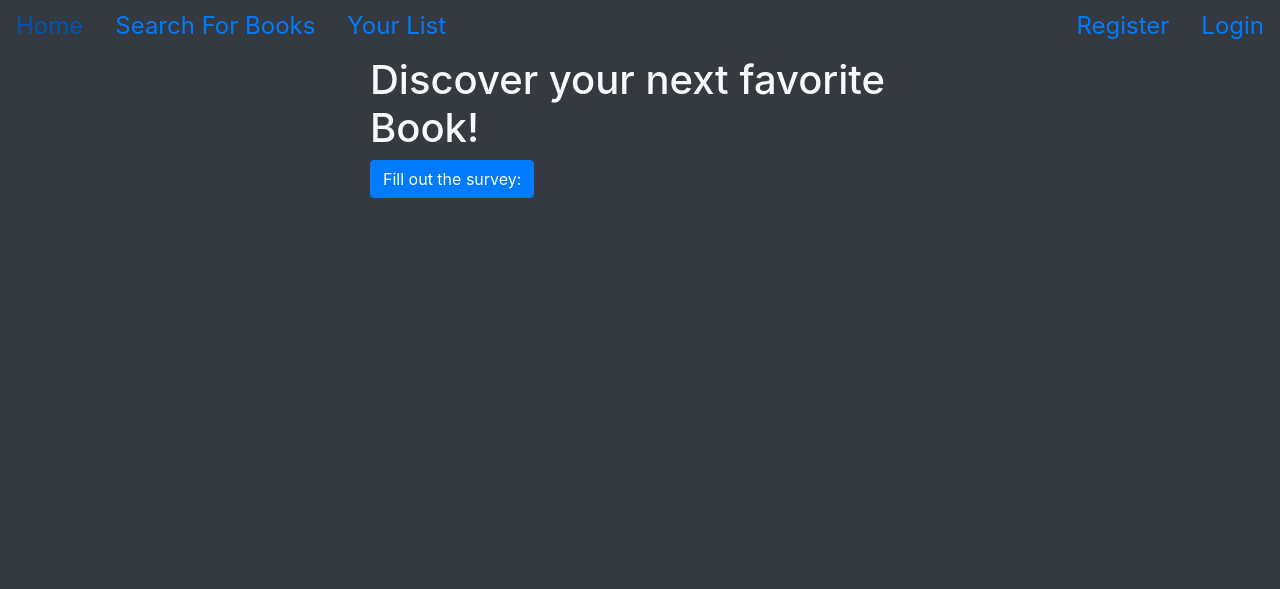
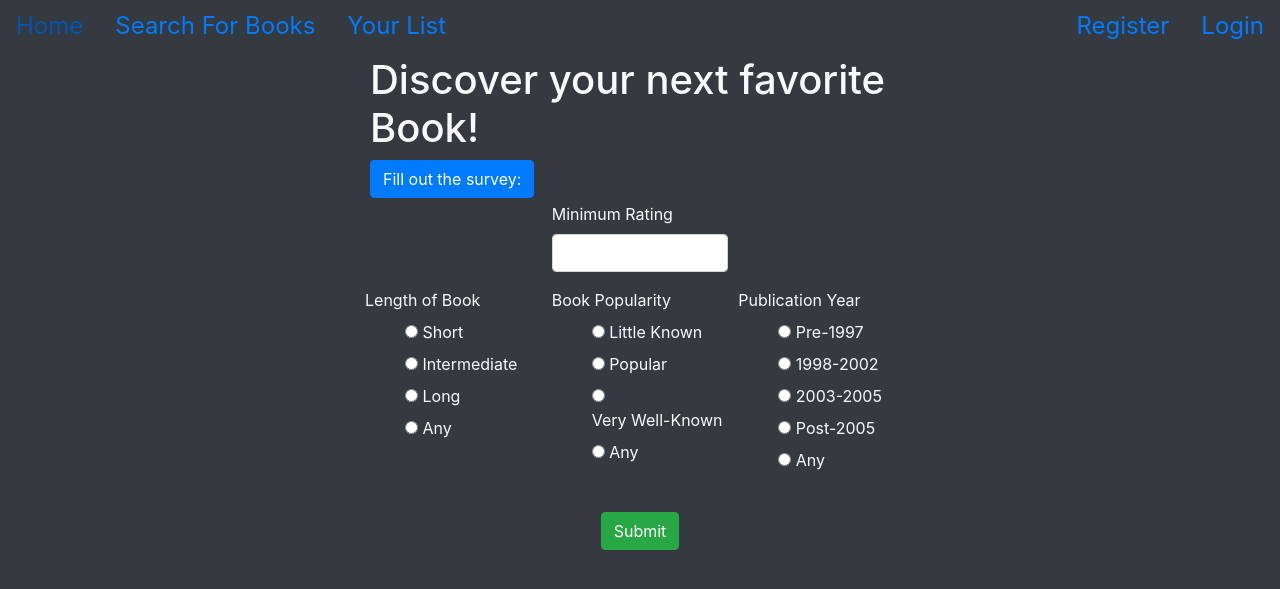
Before and after one commit to fzramos/book_recommender, a Flask app: page / in a window 1280 px wide. Shown: the top 589 px of the page. Run offline with Flask 2, Linux system fonts and the light colour scheme; some libraries are stand-ins or nearby versions.

Commit message:
Form and book recommendation route complete! -FR

```diff
--- a/book_recs_app/forms.py
+++ b/book_recs_app/forms.py
@@ -20,15 +20,15 @@ class PreferenceForm(FlaskForm):
     # max_rating = DecimalField('Maximum Rating', validators = [DataRequired()])
     book_length = RadioField(
         'Length of Book',
-        choices = ['Short(0-200 pages)', 'Intermediate(200-2000 pages)', 'Long(2000+)', 'Any'],
+        choices = ['Short', 'Intermediate', 'Long', 'Any'],
         validators = [DataRequired()]
     )
     popularity = RadioField(
         'Book Popularity',
-        choices = ['Little Known', 'Popular', 'Very Well-Known'],
+        choices = ['Little Known', 'Popular', 'Very Well-Known', 'Any'],
         validators = [DataRequired()]
     )
     pub_year = RadioField('Publication Year',
-        choices = ['Pre-1997', '1998-2002', '2003-2005', 'Post-2006'])
+        choices = ['Pre-1997', '1998-2002', '2003-2005', 'Post-2005', 'Any'])
     # pub_year = IntegerField('Publication Year', validators = [DataRequired()])
     submit = SubmitField()
--- a/book_recs_app/models.py
+++ b/book_recs_app/models.py
@@ -1,5 +1,4 @@
 from book_recs_app import app, db, login_manager
-
 
 from werkzeug.security import generate_password_hash, check_password_hash
 
--- a/book_recs_app/routes.py
+++ b/book_recs_app/routes.py
@@ -2,11 +2,31 @@ from book_recs_app import app, db
 from flask import render_template, request, redirect, url_for
 from flask_login import login_required, login_user, current_user, logout_user
 from book_recs_app.forms import UserForm, LoginForm, PreferenceForm
-from book_recs_app.models import User, FavBook, check_password_hash
+from book_recs_app.models import User, FavBook, BookDetails, check_password_hash
+
+# Globals
+size_dict = {
+    'Short': [0, 224],
+    'Intermediate': [225, 375],
+    'Long': [375, 3342],
+    'Any': [0, 3342]
+}
+pop_dict = {
+    'Little Known': [0, 200],
+    'Popular': [200, 2000],
+    'Very Well-Known': [2000, 2418736],
+    'Any': [0, 2418736]
+}
+year_dict = {
+    'Pre-1997': ['1-1-1919', '12-3-1997'],
+    '1998-2002': ['12-3-1997', '12-31-2002'],
+    '2003-2005': ['12-31-2002', '12-28-2004'],
+    'Post-2005': ['12-28-2004', '12-28-2020'],
+    'Any': ['1-1-1919', '12-28-2020']
+}
 
 @app.route('/', methods = ['GET', 'POST'])
 def home():
-
     form = PreferenceForm()
     if request.method == 'POST' and form.validate():
         min_rating = form.min_rating.data
@@ -15,6 +35,26 @@ def home():
         popularity = form.popularity.data
         pub_year = form.pub_year.data
 
+        if min_rating > 4.50:
+            min_rating = 4.50
+
+        page_range = size_dict[book_length]
+        pop_range = pop_dict[popularity]
+        year_range = year_dict[pub_year]
+
+        matching_books = db.session.query(
+            BookDetails.isbn13
+            ).filter(BookDetails.num_pages > page_range[0]
+            ).filter(BookDetails.num_pages < page_range[1]
+            ).filter(BookDetails.ratings_count > pop_range[0]
+            ).filter(BookDetails.ratings_count < pop_range[1]
+            ).filter(BookDetails.average_rating > min_rating
+            ).filter(BookDetails.publication_date > year_range[0]
+            ).filter(BookDetails.publication_date < year_range[1]
+            ).limit(200).all()
+
+        # return redirect(url_for('recommend'), matching_books)
+        return render_template('results.html', isbns = matching_books)
 
     return render_template('home.html', form = form)
 
@@ -47,7 +87,7 @@ def login():
         password = form.password.data
         logged_user = User.query.filter(User.username == username).first()
         if logged_user and check_password_hash(logged_user.password, password):
-            user(logged_user)
+            login_user(logged_user)
             # todo remove modal or make modal say 'Logged In'
             return redirect(url_for('home'))
         else:
@@ -69,3 +109,7 @@ def logout():
 @app.route('/list')
 def user_list():
     return render_template('user_list.html')
+
+# @app.route('/recommendation')
+# def recommend(isbns):
+#     return render_template('results.html', isbns = isbns)
--- a/book_recs_app/static/css/main.css
+++ b/book_recs_app/static/css/main.css
@@ -5,3 +5,7 @@ nav {
 #ex1Slider .slider-selection {
 	background: #BABABA;
 }
+
+ul {
+    list-style-type: none;
+}
--- a/book_recs_app/static/js/main.js
+++ b/book_recs_app/static/js/main.js
@@ -1,15 +1,15 @@
 // globals
 
 // <div id="slider"></div>
-var slider = document.getElementById('slider');
-noUiSlider.create(slider, {
-    start: [20, 80],
-    connect: true,
-    range: {
-        'min': 0,
-        'max': 100
-    }
-});
+// var slider = document.getElementById('slider');
+// noUiSlider.create(slider, {
+//     start: [20, 80],
+//     connect: true,
+//     range: {
+//         'min': 0,
+//         'max': 100
+//     }
+// });
 
 function toggleSurvey() {
     const survey = document.getElementById('survey');
@@ -20,7 +20,9 @@ function toggleSurvey() {
 
 // Search page functions
 const bookInfoHelper = async () => {
+
     let search_text = document.getElementById('search-input').value;
+
     // reseting book card grid for new results
     const book_cards = document.querySelectorAll('.book-card');
     book_cards.forEach(card => {
@@ -44,9 +46,9 @@ const bookInfoHelper = async () => {
     console.log(rawResults)
 }
 
-async function getBooksInfo(book) {
+async function getBooksInfo(book, max = 4) {
     // TODO set max to more
-    const response = await fetch(`https://www.googleapis.com/books/v1/volumes?q=${book}&maxResults=4`);
+    const response = await fetch(`https://www.googleapis.com/books/v1/volumes?q=${book}&maxResults=${max}`);
     const data = await response.json();
     return data;
 }
@@ -84,7 +86,7 @@ const addBookCard = (items) => {
             if ('imageLinks' in items.volumeInfo) {
                 book_info[3].firstElementChild.src = items.volumeInfo.imageLinks.thumbnail;
             } else {
-                book_info[3].firstElementChild.src = "url('../static/images/dark_default_cover_small.png')";
+                book_info[3].firstElementChild.src = '../static/images/dark_default_cover_small.jpg';
             }
 
             if ('authors' in items.volumeInfo) {
@@ -107,3 +109,35 @@ const addBookCard = (items) => {
     }
 
 }
+
+window.addEventListener('load', async (event) => {
+    ISBNInfoHelper();
+});
+
+async function ISBNInfoHelper() {
+    let isbn_obj = document.getElementsByClassName('serial')
+
+    // reseting book card grid for new results
+    const book_cards = document.querySelectorAll('.book-card');
+    book_cards.forEach(card => {
+        if (!card.hasAttribute("hidden")) {
+            card.setAttribute('hidden', 'True');
+        }
+    })
+
+    for (const property in isbn_obj) {
+        // isbn_obj[property]
+        const rawResults = await getBooksInfo(isbn_obj[property].innerHTML, max=1)
+        if (rawResults.totalItems == 0) {
+            // TODO make this show message to user saying try again
+            console.log('No results')
+        } else {
+            rawResults.items.forEach(i => {
+                // console.log(i.volumeInfo.title)
+                addBookCard(i)
+            })
+        }
+    }
+
+    console.log(rawResults)
+}
--- a/book_recs_app/templates/base.html
+++ b/book_recs_app/templates/base.html
@@ -23,6 +23,7 @@
     {% include 'nav.html' %}
     {% block content %}
 
+
     {% endblock %}
 
     <script src="https://cdnjs.cloudflare.com/ajax/libs/jquery/3.5.1/jquery.slim.min.js"></script>
--- a/book_recs_app/templates/home.html
+++ b/book_recs_app/templates/home.html
@@ -23,7 +23,9 @@
     </div> -->
 
 
-    <div class="container">
+
+
+    <!-- <div class="container">
         <div class="row justify-content-center">
             <div class="col-lg-6 m-1">
                 <h1>Discover your next favorite Book!</h1>
@@ -36,7 +38,7 @@
                     {{ form.hidden_tag() }}
                     <div class="form-group">
                         <fieldset>
-                            <div id="slider"></div>
+
                             {{ form.min_rating.label }}
                             {{ form.min_rating(class="")}}
                         </fieldset>
@@ -57,6 +59,74 @@
                 </form>
             </div>
         </div>
+    </div> -->
+
+    <div class="container">
+        <div class="row justify-content-center">
+            <div class="col-lg-6 m-1">
+                <h1>Discover your next favorite Book!</h1>
+                <butttoon class="btn btn-primary" onclick="toggleSurvey()">Fill out the survey:</butttoon>
+            </div>
+        </div>
+    </div>
+        <!-- <div class="row justify-content-center m-1" id="survey" hidden>
+            <div class="col-md-5">
+                <form method="POST">
+                    {{ form.hidden_tag() }}
+                    <div class="form-group">
+                        <fieldset>
+
+                            {{ form.min_rating.label }}
+                            {{ form.min_rating(class="")}}
+                        </fieldset>
+
+                        <fieldset>
+                            {{ form.book_length.label }}
+                            {{ form.book_length(class="radio")}}
+                        </fieldset>
+                        <fieldset>
+                            {{ form.popularity.label }}
+                            {{ form.popularity(class="radio")}}
+                        </fieldset>
+                        <fieldset>
+                            {{ form.pub_year.label }}
+                            {{ form.pub_year(class="radio")}}
+                        </fieldset>
+                        {{ form.submit(class="btn btn-success")}}
+                    </div>
+                </form>
+            </div>
+        </div>
+    </div> -->
+
+    <div class="container">
+        <form method="POST">
+            {{ form.hidden_tag() }}
+            <div class="form-row justify-content-center">
+                <div class="form-group col-sm-2">
+                    {{ form.min_rating.label(class="")}}
+                    {{ form.min_rating(class="form-control")}}
+                </div>
+            </div>
+            <div class="form-row justify-content-center">
+                <div class="form-group col-md-2">
+                    {{ form.book_length.label }}
+                    {{ form.book_length(class="radio")}}
+                </div>
+                <div class="form-group col-md-2">
+                    {{ form.popularity.label }}
+                    {{ form.popularity(class="radio")}}
+                </div>
+                <div class="form-group col-md-2">
+                    {{ form.pub_year.label }}
+                    {{ form.pub_year(class="radio")}}
+                </div>
+            </div>
+            <div class="form-row justify-content-center">
+                {{ form.submit(class="btn btn-success")}}
+            </div>
+        </form>
+    </div>
 
 
     <!-- modal login form -->
```
Also changed, not shown: book_recs_app/templates/results.html (added, +115 -0 lines), sqlCalls.txt (added, +74 -0 lines).
